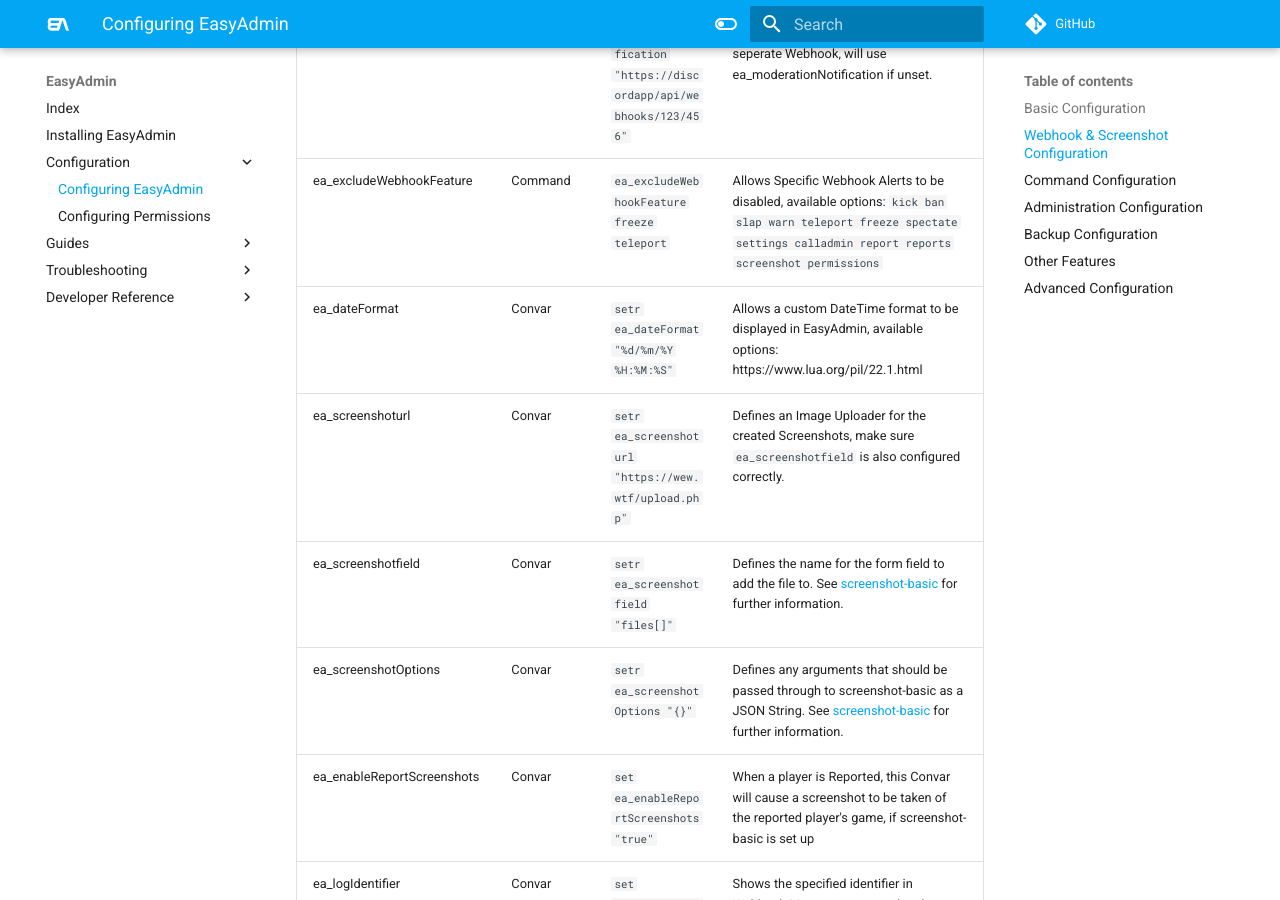
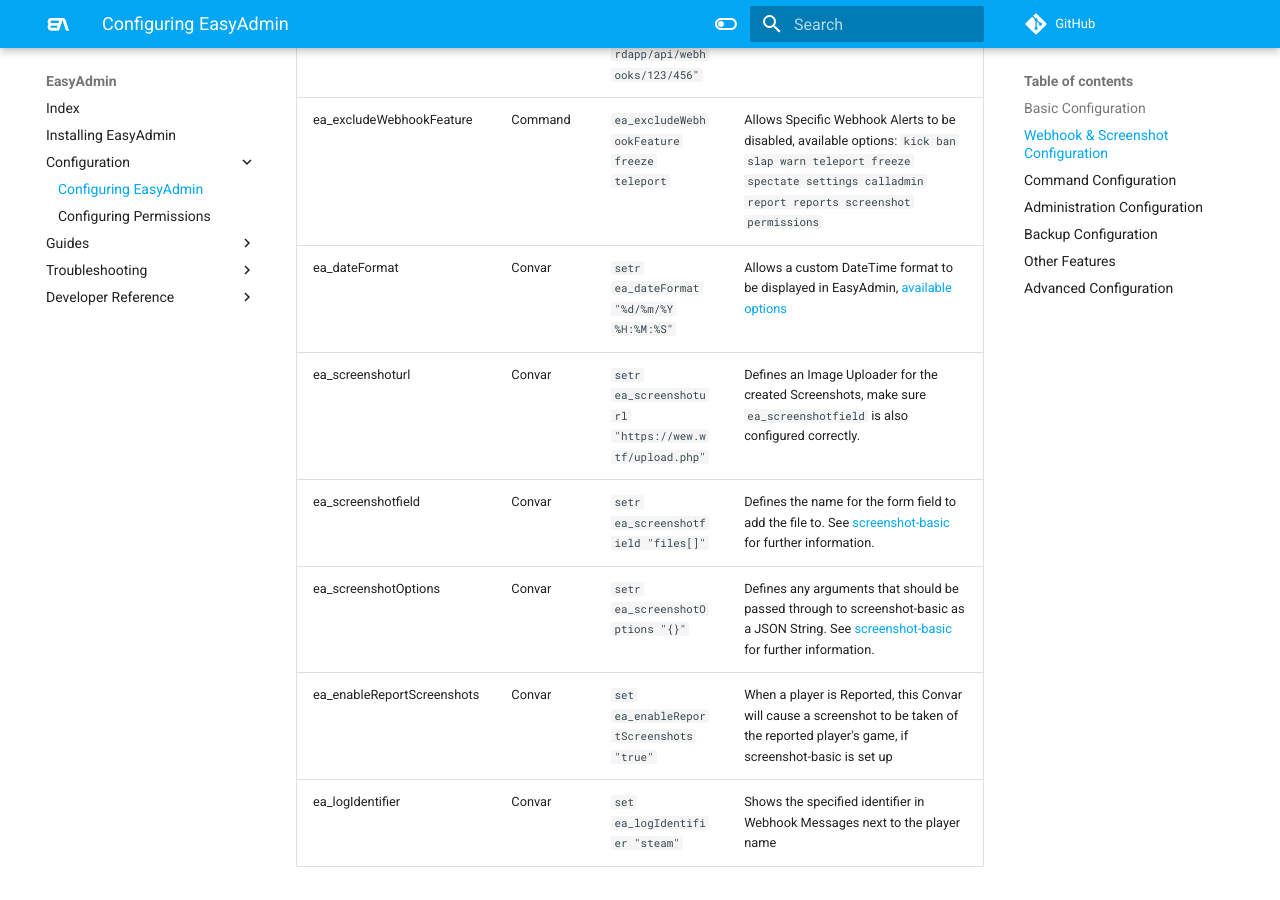
Before and after one commit to Blumlaut/EasyAdmin-docs, an MkDocs documentation site: the page built from docs/config.md, in a window 1280 px wide and 900 px high, scrolled down 1465 px. Built offline with MkDocs 1.6.1 and Material for MkDocs 9.7.7, drawn with Linux system fonts in a browser that asks for light colours; comment, search, counter and statistics services are not loaded.

Commit message:
Update config.md

```diff
--- a/docs/config.md
+++ b/docs/config.md
@@ -32,7 +32,7 @@ set ea_enableReportCommand "true"
 | ea_reportNotification | Convar  | `set ea_reportNotification "https://discordapp/api/webhooks/123/456"`  | Sends Report Notifications to a Seperate Webhook, will use ea_moderationNotification if unset.
 | ea_detailNotification   | Convar  | `set ea_detailNotification "https://discordapp/api/webhooks/123/456"`  | Sends Detail Notifications (Convar Changes, Freeze and Spectate) to a seperate Webhook, will use ea_moderationNotification if unset.
 | ea_excludeWebhookFeature    | Command | `ea_excludeWebhookFeature freeze teleport`                                 | Allows Specific Webhook Alerts to be disabled, available options: `kick ban slap warn teleport freeze spectate settings calladmin report reports screenshot permissions`                                                                                                                        |
-| ea_dateFormat				  | Convar  | `setr ea_dateFormat "%d/%m/%Y %H:%M:%S"`									 | Allows a custom DateTime format to be displayed in EasyAdmin, available options: https://www.lua.org/pil/22.1.html																														  |
+| ea_dateFormat				  | Convar  | `setr ea_dateFormat "%d/%m/%Y %H:%M:%S"`									 | Allows a custom DateTime format to be displayed in EasyAdmin, [available options](https://www.lua.org/pil/22.1.html)																														  |
 | ea_screenshoturl            | Convar  | `setr ea_screenshoturl "https://wew.wtf/upload.php"`                       | Defines an Image Uploader for the created Screenshots, make sure `ea_screenshotfield` is also configured correctly.                                                                                                                        |
 | ea_screenshotfield          | Convar  | `setr ea_screenshotfield "files[]"`                                        | Defines the name for the form field to add the file to. See [screenshot-basic](https://github.com/citizenfx/screenshot-basic/blob/master/README.md) for further information.                                                               |
 | ea_screenshotOptions        | Convar  | `setr ea_screenshotOptions "{}"`                                           | Defines any arguments that should be passed through to screenshot-basic as a JSON String. See [screenshot-basic](https://github.com/citizenfx/screenshot-basic/blob/master/README.md) for further information.                             |
```
